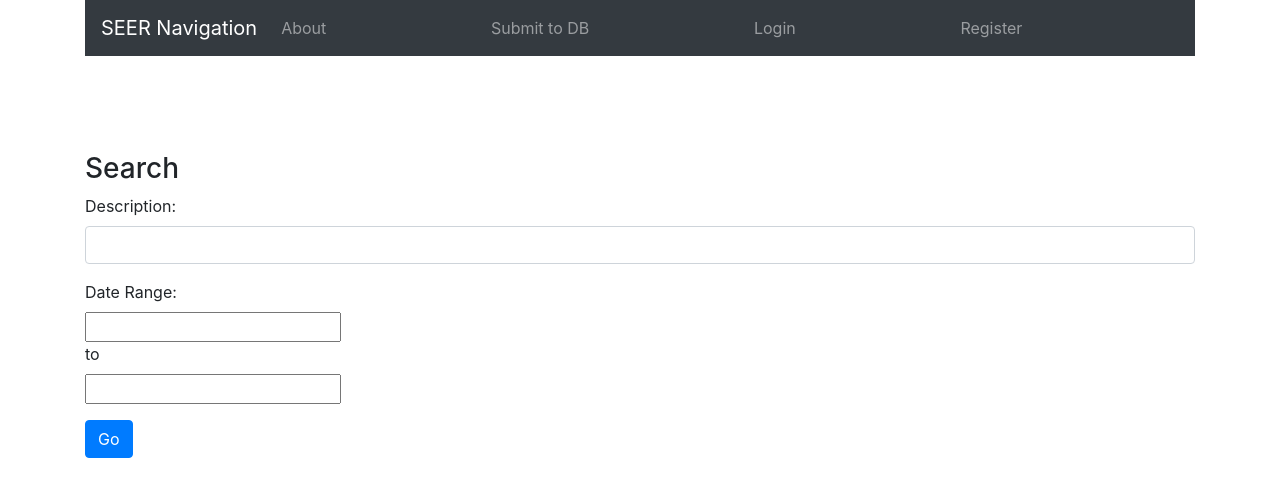
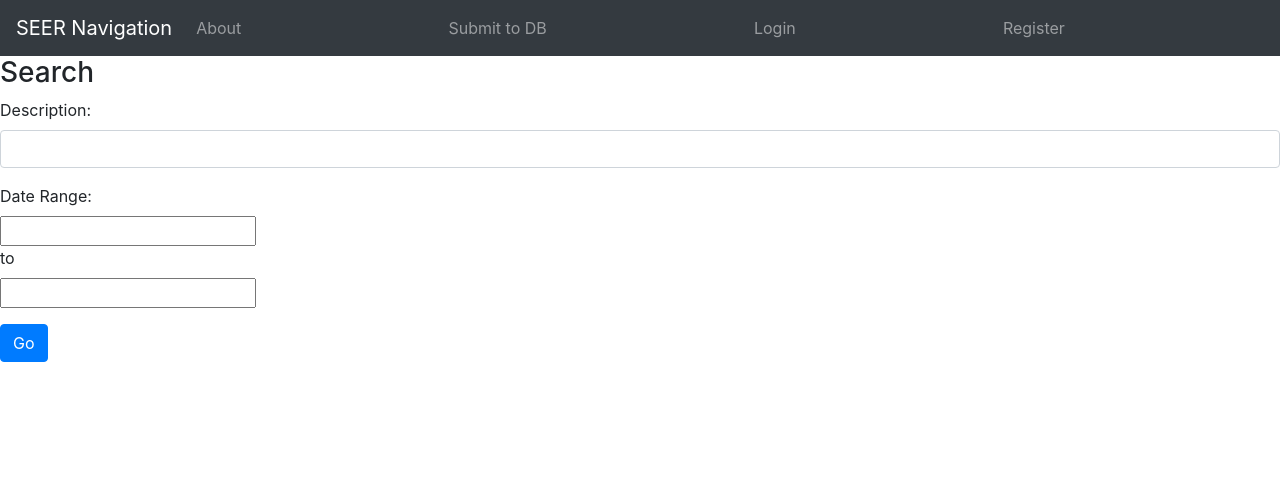
Before and after one commit to firstaid-kit/software-engineering-s2-2020, a React (Create React App) app in the folder frontend/software-engineering-s2-2020/: page / in a window 1280 px wide. Shown: the top 496 px of the page. Built offline with nearby package versions, Linux system fonts and the light colour scheme.

Commit message:
homepage fix

```diff
--- a/frontend/software-engineering-s2-2020/src/App.js
+++ b/frontend/software-engineering-s2-2020/src/App.js
@@ -1,34 +1,32 @@
 import React from 'react';
 import "bootstrap/dist/css/bootstrap.min.css";
-import { BrowserRouter as Router, Route } from "react-router-dom";
+import { BrowserRouter as Router, Route, Switch, Link } from "react-router-dom";
 import './App.css';
+import { Component } from 'react';
 
 import Navbar from "./components/navbar.component";
 import RegisterUser from "./components/register.component";
 import About from "./components/about.component";
 import Login from "./components/login.component";
 import Submit from "./components/submit.component";
-import HomepageSearch from "./components/homepage-search.component";
+//import HomepageSearch from "./components/homepage-search.component";
+import Homepage from "./components/homepage.component";
 
-function App() {
+class App extends Component {
+  render() {
     return (
       <Router>
-      <div className='container'>
           <Navbar />
-        <br/>
+          <Switch>
             <Route path="/about" component={About} />
-        <br/>
             <Route path="/submit" component={Submit} />
-        <br/>
             <Route path="/login" component={Login} />
-        <br/>
             <Route path="/user" component={RegisterUser} />
-      </div>
-      <div className="container">
-      <HomepageSearch></HomepageSearch>
-      </div>
+            <Route path="/" component={Homepage} />
+          </Switch>
       </Router>
     );
   }
+}
 
 export default App;
--- /dev/null
+++ b/frontend/software-engineering-s2-2020/src/components/homepage.component.js
@@ -0,0 +1,14 @@
+import React, { Component } from 'react';
+//import { Link } from 'react-router-dom';
+import HomepageSearch from './homepage-search.component';
+
+export default class Homepage extends Component {
+
+  render() {
+    return (
+        <div>
+            <HomepageSearch></HomepageSearch>
+        </div>
+    );
+  }
+}
```
Lines whose indentation alone changed are shown as unchanged.
